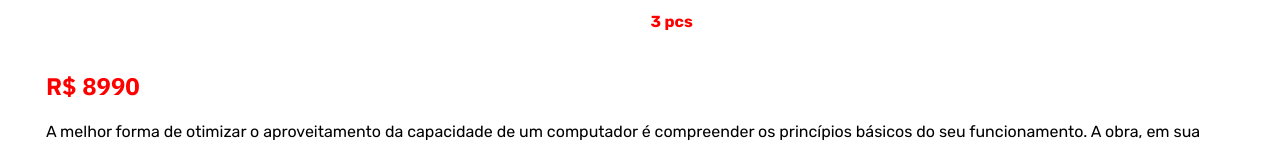
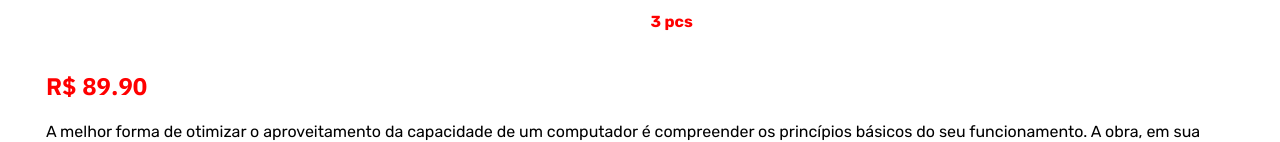
Before and after one commit to mahanmashoof/desafio-nodis, a React (Create React App) app: page /skus/0 in a window 1280 px wide. Shown: the part 596-738 px from the top of the page. Built offline with nearby package versions, Linux system fonts and the light colour scheme.

Commit message:
realistic prices

```diff
--- a/src/components/App.jsx
+++ b/src/components/App.jsx
@@ -12,7 +12,7 @@ import products from "../products";
 // import PageSwitch from "./PageSwitch"
 import logo from "../logos/logo-white.png";
 
-export default function NodisApp() {
+function App() {
   return (
     <Router>
       <PageSwitch />
@@ -36,7 +36,7 @@ function LinkProducts(props) {
       <Link to={`/skus/${props.id - 1}`}>
         <img class="product-card-img" alt="" src={props.imageUrl} />
       </Link>
-      <p class="price">R$ {props.salePrice}</p>
+      <p class="price">R$ {(props.salePrice / 100).toFixed(2)}</p>
       <p id="product-card-text">{props.name}</p>
     </div>
   );
@@ -108,7 +108,7 @@ function SkuIdView() {
             </td>
           </tr>
         </table>
-        <h2 class="price"> R$ {product.salePrice} </h2>
+        <h2 class="price"> R$ {(product.salePrice / 100).toFixed(2)} </h2>
         <p> {product.description} </p>
       </div>
       <Footer />
@@ -132,3 +132,5 @@ function Sku() {
     </div>
   );
 }
+
+export default App;
```
